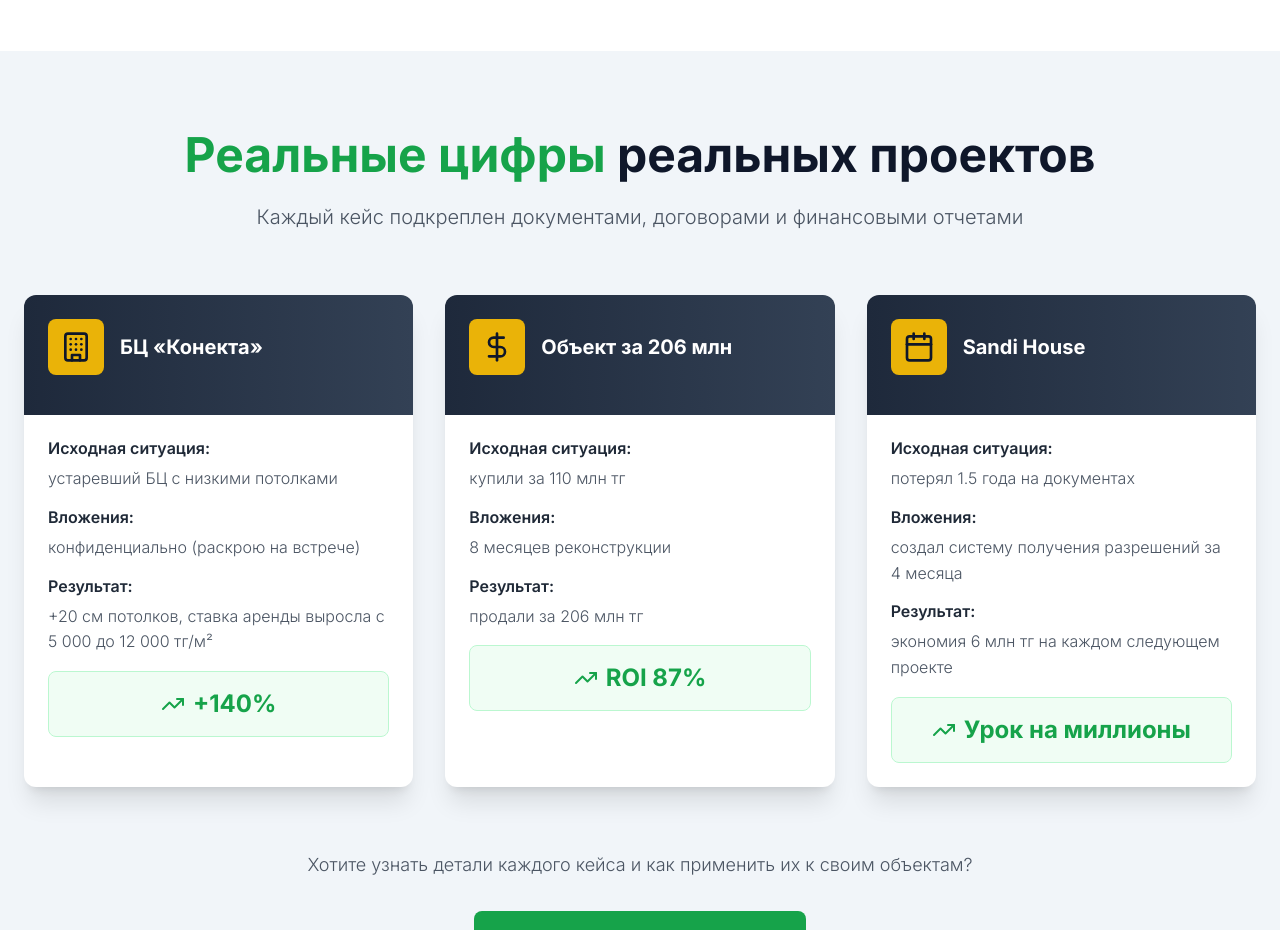
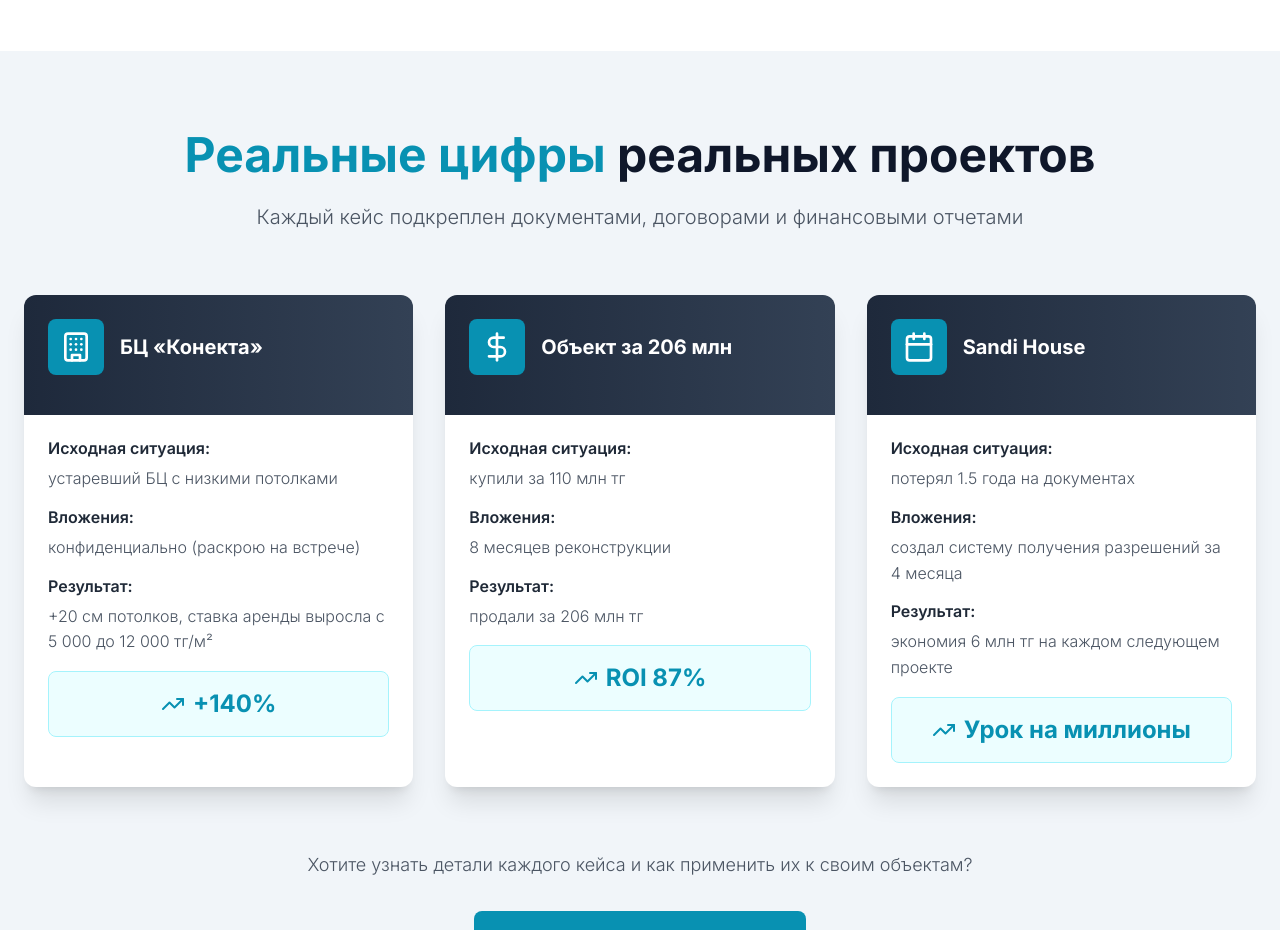
Before and after one commit to Danial992/landing, a React (Vite) app: page / in a window 1280 px wide. Shown: the part 3700-4630 px from the top of the page. Built offline with nearby package versions, Linux system fonts and the light colour scheme.

Commit message:
Update CaseStudies.tsx

```diff
--- a/src/components/CaseStudies.tsx
+++ b/src/components/CaseStudies.tsx
@@ -34,7 +34,7 @@
       <div className="max-w-7xl mx-auto">
         <div className="text-center mb-16">
           <h2 className="text-4xl lg:text-5xl font-bold text-slate-900 mb-6">
-            <span className="text-green-600">Реальные цифры</span> реальных проектов
+            <span className="text-cyan-600">Реальные цифры</span> реальных проектов
           </h2>
           <p className="text-xl text-gray-600 max-w-3xl mx-auto">
             Каждый кейс подкреплен документами, договорами и финансовыми отчетами
@@ -43,10 +43,13 @@
 
         <div className="grid lg:grid-cols-3 gap-8">
           {cases.map((caseStudy, index) => (
-            <div key={index} className="bg-white rounded-xl shadow-xl overflow-hidden transform hover:scale-105 transition-all duration-300">
+            <div
+              key={index}
+              className="bg-white rounded-xl shadow-xl overflow-hidden transform hover:scale-105 transition-all duration-300"
+            >
               <div className="bg-gradient-to-r from-slate-800 to-slate-700 text-white p-6">
                 <div className="flex items-center space-x-4 mb-4">
-                  <div className="bg-yellow-500 p-3 rounded-lg text-slate-900">
+                  <div className="bg-cyan-600 p-3 rounded-lg text-white">
                     {caseStudy.icon}
                   </div>
                   <h3 className="text-xl font-bold">{caseStudy.title}</h3>
@@ -69,10 +72,10 @@
                   <p className="text-gray-600">{caseStudy.result}</p>
                 </div>
 
-                <div className="bg-green-50 border border-green-200 rounded-lg p-4">
+                <div className="bg-cyan-50 border border-cyan-200 rounded-lg p-4">
                   <div className="flex items-center justify-center space-x-2">
-                    <TrendingUp className="w-6 h-6 text-green-600" />
-                    <span className="text-2xl font-bold text-green-600">{caseStudy.roi}</span>
+                    <TrendingUp className="w-6 h-6 text-cyan-600" />
+                    <span className="text-2xl font-bold text-cyan-600">{caseStudy.roi}</span>
                   </div>
                 </div>
               </div>
@@ -84,7 +87,7 @@
           <p className="text-lg text-gray-600 mb-8">
             Хотите узнать детали каждого кейса и как применить их к своим объектам?
           </p>
-          <button className="bg-green-600 hover:bg-green-700 text-white font-bold py-4 px-8 rounded-lg text-xl transition-all transform hover:scale-105">
+          <button className="bg-cyan-600 hover:bg-cyan-700 text-white font-bold py-4 px-8 rounded-lg text-xl transition-all transform hover:scale-105">
             Изучить кейсы на встрече
           </button>
         </div>
```
